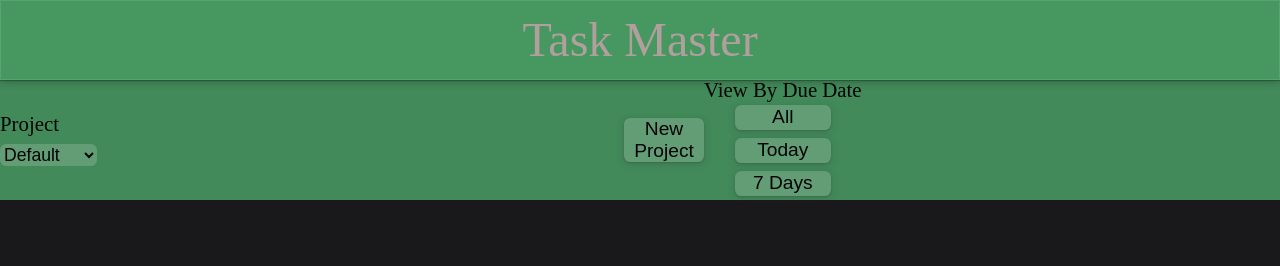
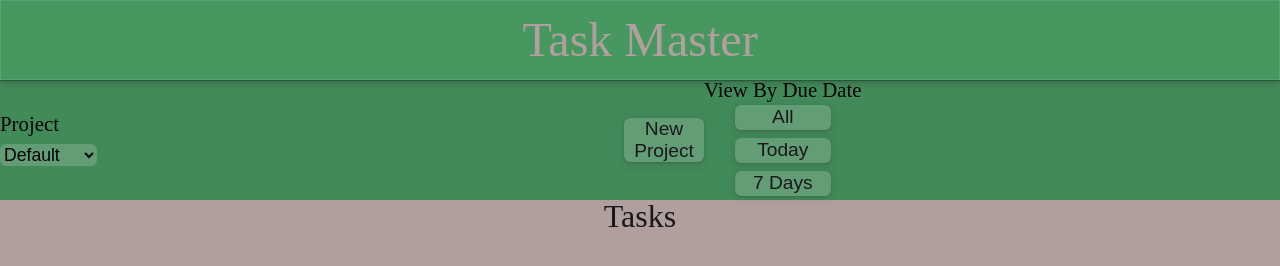
Before and after one commit to rutland-dev/to-do, a website built with webpack: page src/index.html in a window 1280 px wide. Built offline with nearby package versions, Linux system fonts and the light colour scheme.

```diff
--- a/src/DOM.js
+++ b/src/DOM.js
@@ -4,9 +4,15 @@
 //****************************************************************************** */
 function buildUI() {
     clearBody();
-    buildHeader();
-    buildMenu();
-    //build task view area
+
+    const headerDiv = buildHeader();
+    document.body.appendChild(headerDiv);
+
+    const menuDiv = buildMenu();
+    document.body.appendChild(menuDiv);
+
+    const taskViewDiv = buildTaskView();
+    document.body.appendChild(taskViewDiv);
     //build footer
 };
 
@@ -27,20 +33,26 @@
     headerText.textContent = "Task Master";
 
     headerDiv.appendChild(headerText);
-    document.body.appendChild(headerDiv);
+
+    return headerDiv;
 };
 
 //****************************************************************************** */
 function buildMenu() {
     const menuDiv = document.createElement('div');
     menuDiv.setAttribute('id', 'menu-div');
-    buildProjectMenu(menuDiv);
+
+    const projectMenuDiv = buildProjectMenu();
+    menuDiv.appendChild(projectMenuDiv);
+
     const viewByDateDiv = buildViewByDateBtns();
     menuDiv.appendChild(viewByDateDiv);
+
+    return menuDiv;
 };
 
 //****************************************************************************** */
-function buildProjectMenu(menuDiv) {
+function buildProjectMenu() {
     const projectMenuDiv = document.createElement('div');
     projectMenuDiv.setAttribute('id', 'project-menu-div');
 
@@ -59,9 +71,9 @@
     createNewProjectBtnDiv.appendChild(createNewProjectBtn);
     projectMenuDiv.appendChild(createNewProjectBtnDiv);
 
-    menuDiv.appendChild(projectMenuDiv);
+    return projectMenuDiv;
 
-    document.body.appendChild(menuDiv);
+
 };
 
 //****************************************************************************** */
@@ -137,6 +149,23 @@
 }
 
 //****************************************************************************** */
+function buildTaskView() {
+    const taskViewDiv = document.createElement('div');
+    taskViewDiv.setAttribute('id', 'task-view-div');
+
+    const taskViewTitleDiv = document.createElement('div');
+    taskViewTitleDiv.setAttribute('id', 'task-view-title-div');
+    taskViewDiv.appendChild(taskViewTitleDiv);
+
+    const taskViewTitleText = document.createElement('h2');
+    taskViewTitleText.setAttribute('id', 'task-view-title-text');
+    taskViewTitleText.textContent = "Tasks";
+    taskViewTitleDiv.appendChild(taskViewTitleText);
+
+    return taskViewDiv;
+}
+
+//****************************************************************************** */
 export {
     buildUI
 }
--- a/src/style.css
+++ b/src/style.css
@@ -62,8 +62,7 @@
 }
 
 button {
-    color: black;
-    -webkit-appearance: none;
+    color: var(--main-bg-color) !important;
 }
 
 body {
@@ -103,6 +102,7 @@
     border-radius: .4rem;
     border: none;
     box-shadow: rgba(60, 64, 67, 0.3) 0px 1px 2px 0px, rgba(60, 64, 67, 0.15) 0px 2px 6px 2px;
+    color: black;
 }
 
 #project-menu-div {
@@ -150,3 +150,14 @@
     height: 1.6rem;
     width: 6rem;
 }
+
+#task-view-div {
+    background-color: var(--secondary-color);
+    height: 100%;
+}
+
+#task-view-title-div {
+    text-align: center;
+    font-size: 2rem;
+    color: var(--main-bg-color);
+}
```
Also changed, not shown: dist/DOM.bundle.js, dist/index.bundle.js, 2 other files.
